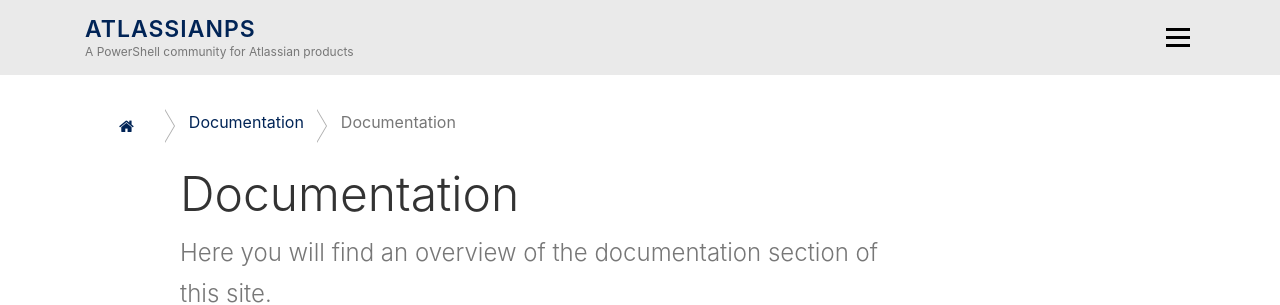
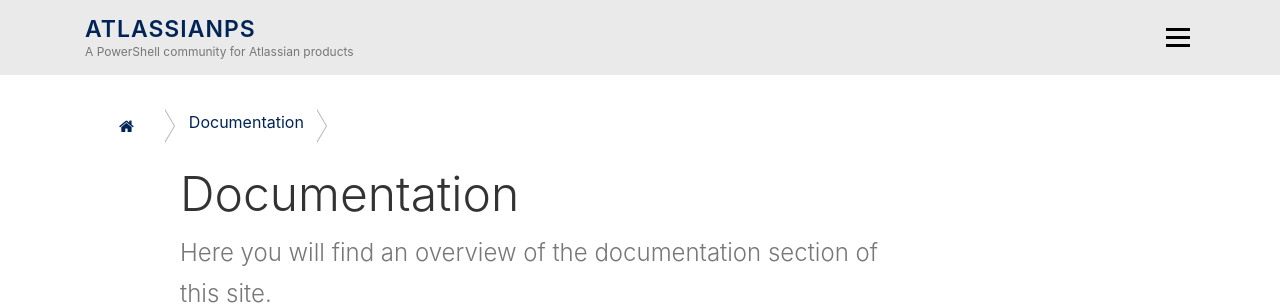
Before and after one commit to AtlassianPS/AtlassianPS.github.io, a Jekyll site: the page built from docs/index.md, in a window 1280 px wide. Shown: the top 305 px of the page. Built offline with Jekyll 4.4.1, drawn with Linux system fonts in a browser that asks for light colours; nearby versions of some CDN libraries; comment, search, counter and statistics services are not loaded; our own code applies the rules of GitHub Pages for plain Markdown files.

Commit message:
Removed double breadcrumb

```diff
--- a/_layouts/documentation.html
+++ b/_layouts/documentation.html
@@ -71,7 +71,9 @@
             {% else %}
                 <a href="#" class="btn btn-default hide" data-algolia="lvl1">Common</a>
             {% endif %}
+            {% if bc_groupName != page.title and bc_moduleName != page.title and "Documentation" != page.title %}
                 <span class="btn btn-default">{{ page.title }}</span>
+            {% endif %}
             </div>
 
         </div>
```
